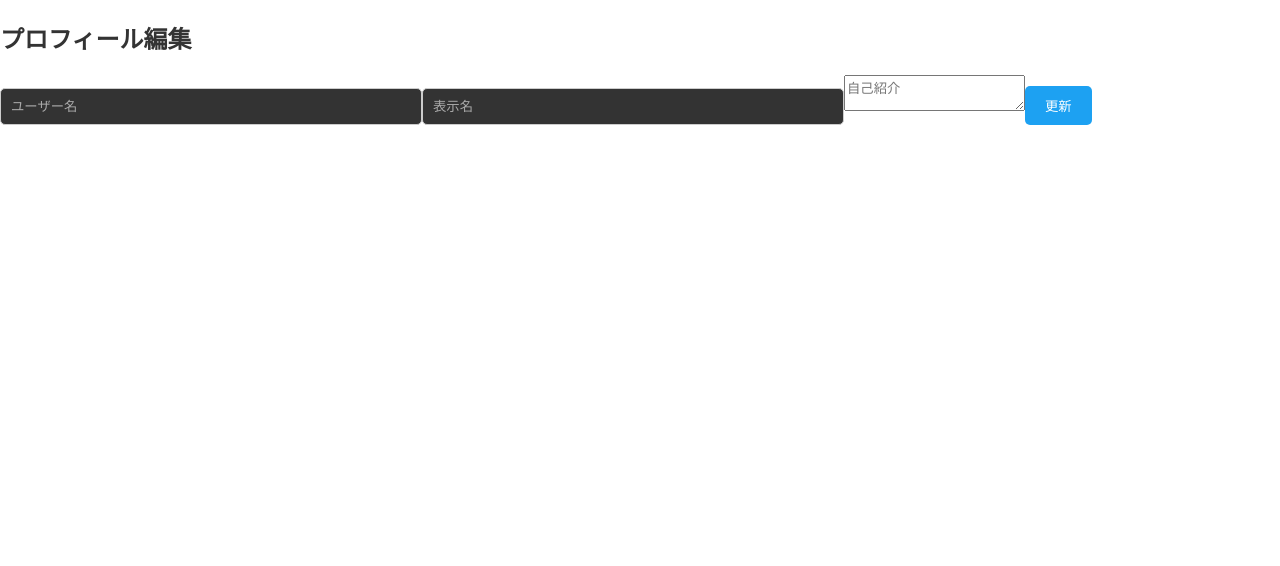
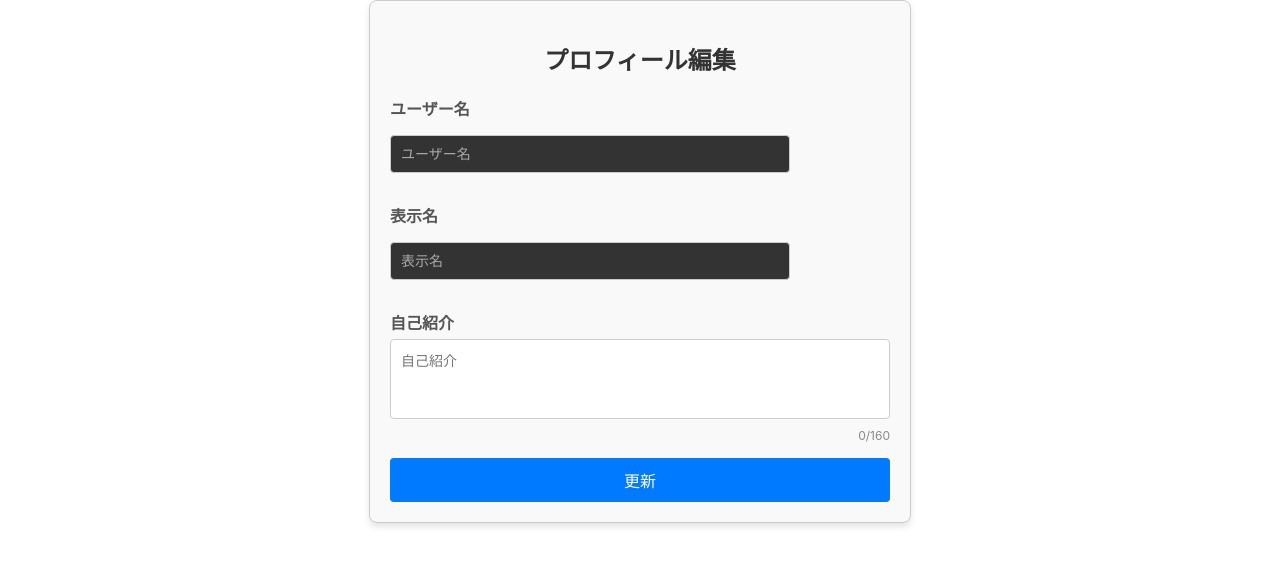
Before and after one commit to MasamichiTakahashi58/hackathon_front, a React (Create React App) app in the folder my-app-x/: page /profile/edit in a window 1280 px wide. Shown: the top 566 px of the page. Built offline with nearby package versions, Linux system fonts and the light colour scheme; no server answers; sample sign-in values are in the browser's storage.

Commit message:
image&Plofile

```diff
--- a/my-app-x/package.json
+++ b/my-app-x/package.json
@@ -43,5 +43,8 @@
       "last 1 firefox version",
       "last 1 safari version"
     ]
+  },
+  "devDependencies": {
+    "@types/browser-image-compression": "^1.0.1"
   }
 }
--- a/my-app-x/src/components/ImageUploader/ImageUploader.tsx
+++ b/my-app-x/src/components/ImageUploader/ImageUploader.tsx
@@ -1,5 +1,5 @@
 import React, { useState } from "react";
-
+import imageCompression from "browser-image-compression";
 interface ImageUploaderProps {
     currentImage: string;
     onImageUpload: (file: File) => void;
@@ -15,11 +15,30 @@ const ImageUploader: React.FC<ImageUploaderProps> = ({ currentImage, onImageUplo
         if (file) {
             setPreview(URL.createObjectURL(file));
             setIsUploading(true);
+
             try {
-                await onImageUpload(file); // 親コンポーネントにファイルを渡す
+                // 圧縮オプションを用途別に設定
+                const options = {
+                    maxSizeMB: type === "icon" ? 2 : 5, // プロフィール画像は最大2MB、その他は最大5MB
+                    maxWidthOrHeight: type === "icon" ? 500 : 1920, // アイコンは最大500px、その他は1920px
+                    useWebWorker: true, // Web Workerを使用してパフォーマンス向上
+                };
+
+                // 画像を圧縮
+            const compressedBlob = await imageCompression(file, options);
+
+            // Blob を File に変換
+            const compressedFile = new File([compressedBlob], file.name, {
+                type: file.type,
+                lastModified: Date.now(),
+            });
+
+            // 圧縮後のファイルをアップロード処理に渡す
+            await onImageUpload(compressedFile);
             } catch (error) {
-                alert("画像アップロードに失敗しました。もう一度お試しください。");
-                setPreview(currentImage); // アップロード失敗時は元の画像を使用
+                alert("画像圧縮に失敗しました。もう一度お試しください。");
+                console.error("画像圧縮エラー:", error);
+                setPreview(currentImage); // エラー時は元の画像を保持
             } finally {
                 setIsUploading(false);
             }
--- /dev/null
+++ b/my-app-x/src/components/Profile/ProfileEditForm.css
@@ -0,0 +1,67 @@
+.profile-edit-form {
+    max-width: 500px;
+    margin: 0 auto;
+    padding: 20px;
+    border: 1px solid #ccc;
+    border-radius: 8px;
+    background-color: #f9f9f9;
+    box-shadow: 0 4px 6px rgba(0, 0, 0, 0.1);
+}
+
+h2 {
+    text-align: center;
+    color: #333;
+    margin-bottom: 20px;
+}
+
+.form-group {
+    margin-bottom: 15px;
+}
+
+label {
+    display: block;
+    font-weight: bold;
+    margin-bottom: 5px;
+    color: #555;
+}
+
+input, textarea {
+    width: 100%;
+    padding: 10px;
+    font-size: 14px;
+    border: 1px solid #ccc;
+    border-radius: 4px;
+    box-sizing: border-box;
+}
+
+textarea {
+    resize: none;
+    height: 80px;
+}
+
+.char-count {
+    text-align: right;
+    font-size: 12px;
+    color: #888;
+    margin-top: 5px;
+}
+
+.char-count.error {
+    color: #d9534f;
+    font-weight: bold;
+}
+
+.submit-button {
+    width: 100%;
+    padding: 10px;
+    font-size: 16px;
+    color: #fff;
+    background-color: #007bff;
+    border: none;
+    border-radius: 4px;
+    cursor: pointer;
+}
+
+.submit-button:hover {
+    background-color: #0056b3;
+}
--- a/my-app-x/src/components/Profile/ProfileEditForm.tsx
+++ b/my-app-x/src/components/Profile/ProfileEditForm.tsx
@@ -2,6 +2,9 @@ import React, { useState, useEffect } from "react";
 import { useNavigate } from "react-router-dom";
 import { getUserById, updateUser } from "../../services/UserService";
 import { useAuth } from "../Auth/AuthContext";
+import "./ProfileEditForm.css";
+
+const MAX_BIO_LENGTH = 160;
 
 const ProfileEditForm: React.FC = () => {
     const [profile, setProfile] = useState({
@@ -9,6 +12,7 @@ const ProfileEditForm: React.FC = () => {
         display_name: "",
         bio: "",
     });
+    const [bioLength, setBioLength] = useState(0);
     const { userID } = useAuth();
     const navigate = useNavigate();
 
@@ -21,6 +25,7 @@ const ProfileEditForm: React.FC = () => {
             try {
                 const userData = await getUserById(Number(userID)); // サービスファイルを使用
                 setProfile(userData);
+                setBioLength(userData.bio.length);
             } catch (error) {
                 console.error("プロフィール取得エラー:", error);
                 alert("プロフィールの取得に失敗しました。");
@@ -29,6 +34,14 @@ const ProfileEditForm: React.FC = () => {
 
         fetchProfile();
     }, [userID]);
+
+    const handleBioChange = (e: React.ChangeEvent<HTMLTextAreaElement>) => {
+        const bio = e.target.value;
+        if (bio.length <= MAX_BIO_LENGTH) {
+            setProfile({ ...profile, bio });
+            setBioLength(bio.length);
+        }
+    };
 
     const handleSubmit = async () => {
         if (!userID) {
@@ -47,26 +60,40 @@ const ProfileEditForm: React.FC = () => {
 
     return (
         <div className="profile-edit-form">
-            <h2>プロフィール編集</h2>
+        <h2>プロフィール編集</h2>
+        <div className="form-group">
+            <label>ユーザー名</label>
             <input
                 type="text"
                 placeholder="ユーザー名"
                 value={profile.username}
                 onChange={(e) => setProfile({ ...profile, username: e.target.value })}
             />
+        </div>
+        <div className="form-group">
+            <label>表示名</label>
             <input
                 type="text"
                 placeholder="表示名"
                 value={profile.display_name}
                 onChange={(e) => setProfile({ ...profile, display_name: e.target.value })}
             />
+        </div>
+        <div className="form-group">
+            <label>自己紹介</label>
             <textarea
                 placeholder="自己紹介"
                 value={profile.bio}
-                onChange={(e) => setProfile({ ...profile, bio: e.target.value })}
+                onChange={handleBioChange}
             />
-            <button onClick={handleSubmit}>更新</button>
+            <div className={`char-count ${bioLength > MAX_BIO_LENGTH ? "error" : ""}`}>
+                {bioLength}/{MAX_BIO_LENGTH}
+            </div>
         </div>
+        <button className="submit-button" onClick={handleSubmit}>
+            更新
+        </button>
+    </div>
     );
 };
 
--- a/my-app-x/src/components/Profile/ProfileHeader.css
+++ b/my-app-x/src/components/Profile/ProfileHeader.css
@@ -25,9 +25,8 @@
 /* プロフィール画像 */
 .icon-container {
     position: absolute;
-    bottom: -50px;
-    left: 50%;
-    transform: translateX(-50%);
+    bottom: 10px;
+    left: 20px; /* 左側に固定 */
     width: 100px;
     height: 100px;
     border-radius: 50%;
@@ -44,13 +43,14 @@
 
 /* プロフィール情報 */
 .profile-info {
-    margin-top: 60px; /* プロフィール画像分の余白を確保 */
-    text-align: center;
+    margin-top: 60px; /* アイコンの下の余白を確保 */
+    margin-left: 140px; /* アイコンの右側に配置 */
+    text-align: left; /* 左揃え */
     padding: 0 20px;
 }
 
 .profile-info h1 {
-    font-size: 18px;
+    font-size: 20px;
     font-weight: bold;
     margin: 0 0 5px;
 }
--- a/my-app-x/src/components/Profile/ProfileHeader.tsx
+++ b/my-app-x/src/components/Profile/ProfileHeader.tsx
@@ -1,4 +1,5 @@
 import React from "react";
+import { useNavigate } from "react-router-dom";
 import ImageUploader from "../ImageUploader/ImageUploader";
 import "./ProfileHeader.css";
 
@@ -12,9 +13,14 @@ interface ProfileHeaderProps {
     };
     onImageChange: (type: "icon" | "header", file: File) => Promise<void>;
 }
-const BASE_URL = process.env.REACT_APP_API_BASE_URL || "http://localhost:8080";
 
 const ProfileHeader: React.FC<ProfileHeaderProps> = ({ userInfo, onImageChange }) => {
+    const navigate = useNavigate();
+
+    const handleEditProfile = () => {
+        navigate("/profile/edit"); // プロフィール編集ページへ遷移
+    };
+
     return (
         <div className="profile-header">
             <div className="header-container">
@@ -37,7 +43,9 @@ const ProfileHeader: React.FC<ProfileHeaderProps> = ({ userInfo, onImageChange }
                 <h1>{userInfo.display_name}</h1>
                 <p>@{userInfo.username}</p>
                 <p className="bio">{userInfo.bio}</p>
-                <button className="edit-button">プロフィールを編集</button>
+                <button className="edit-button" onClick={handleEditProfile}>
+                    プロフィールを編集
+                </button>
             </div>
         </div>
     );
--- a/my-app-x/src/components/Profile/ProfilePage.tsx
+++ b/my-app-x/src/components/Profile/ProfilePage.tsx
@@ -22,7 +22,8 @@ const ProfilePage: React.FC = () => {
     const [loading, setLoading] = useState(true);
     const [error, setError] = useState<string | null>(null);
 
-    const MAX_FILE_SIZE = 500 * 1024 * 1024;
+    const MAX_FILE_SIZE = 10 * 1024 * 1024;
+    const BASE_URL = process.env.REACT_APP_API_BASE_URL;
 
     const handleImageChange = async (type: "icon" | "header", file: File) => {
         if (!userID) {
@@ -30,7 +31,7 @@ const ProfilePage: React.FC = () => {
             return;
         }
         if (file.size > MAX_FILE_SIZE) {
-            alert("ファイルサイズが大きすぎます（500MB以下にしてください）。");
+            alert("ファイルサイズが大きすぎます（10MB以下にしてください）。");
             return;
         }
 
@@ -38,7 +39,7 @@ const ProfilePage: React.FC = () => {
             const filePath = await uploadUserImage(Number(userID), file, type);
             setUserInfo((prev) => ({
                 ...prev!,
-                [`${type}_image`]: filePath,
+                [`${type}_image`]: `${BASE_URL}${filePath}`,
             }));
         } catch (err) {
             console.error("画像アップロードエラー:", err);
@@ -56,7 +57,11 @@ const ProfilePage: React.FC = () => {
 
             try {
                 const userData = await getUserById(Number(userID));
-                setUserInfo(userData);
+                setUserInfo({
+                    ...userData,
+                    profile_image: userData.profile_image ? `${BASE_URL}${userData.profile_image}` : "",
+                    header_image: userData.header_image ? `${BASE_URL}${userData.header_image}` : "",
+                });
             } catch (err) {
                 console.error("プロフィール取得エラー:", err);
                 setError("プロフィール情報の取得に失敗しました。");
--- a/package.json
+++ b/package.json
@@ -1,5 +1,6 @@
 {
   "dependencies": {
-    "axios": "^1.7.7"
+    "axios": "^1.7.7",
+    "browser-image-compression": "^2.0.2"
   }
 }
```
Also changed, not shown: 2 other files (tests, documents, lock files or other folders).
